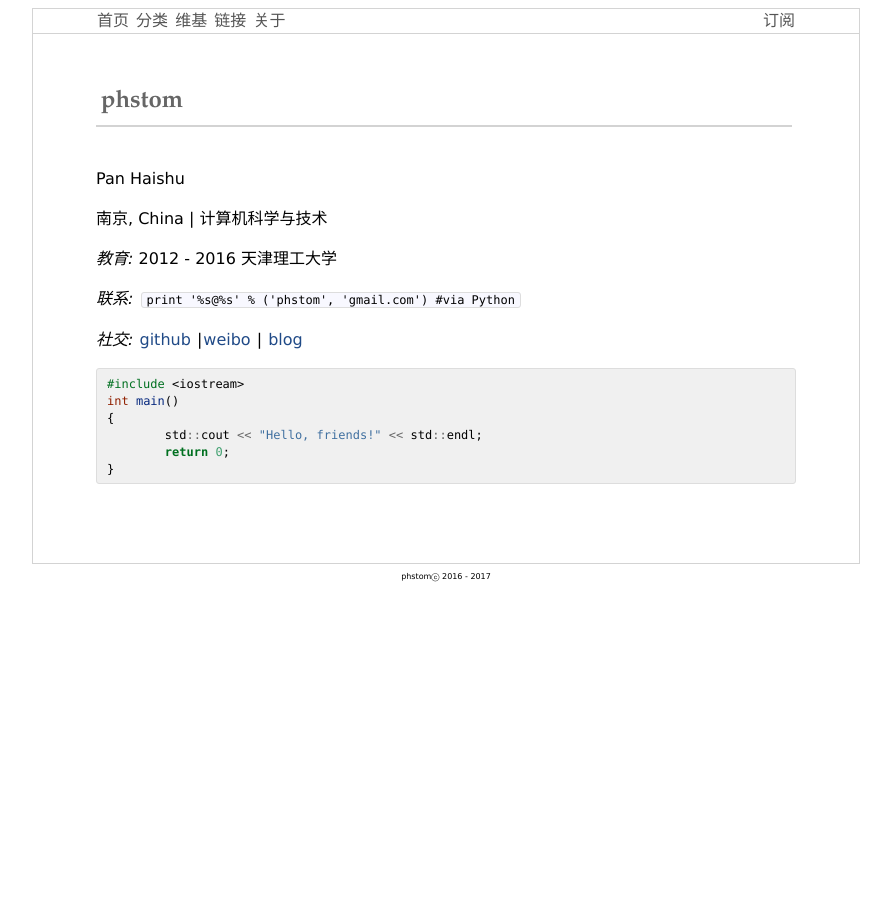
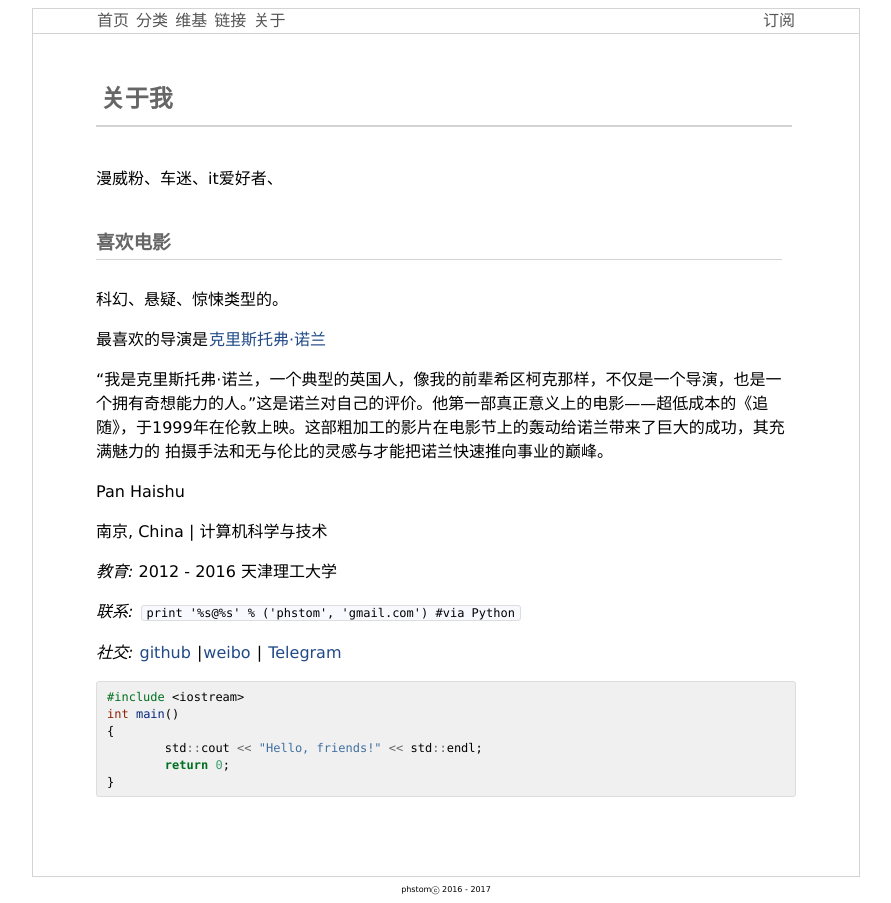
Before and after one commit to phstom/blog, a Jekyll site: the page built from pages/about.md, in a window 1280 px wide. Shown: the whole page, without its empty margins (194-1085 px from the left). Built offline with Jekyll 4.4.1, drawn with Linux system fonts in a browser that asks for light colours.

Commit message:
modify about

````diff
--- a/pages/about.md
+++ b/pages/about.md
@@ -1,10 +1,22 @@
 ---
 layout: page
-title: phstom
+title: 关于我
 description: phstom的个人简介。
 keywords: phstom, 宁静的海
 permalink: /about/
 ---
+
+漫威粉、车迷、it爱好者、
+
+### 喜欢电影
+
+科幻、悬疑、惊悚类型的。
+
+最喜欢的导演是[克里斯托弗·诺兰](https://movie.douban.com/celebrity/1054524/)
+
+“我是克里斯托弗·诺兰，一个典型的英国人，像我的前辈希区柯克那样，不仅是一个导演，也是一个拥有奇想能力的人。”这是诺兰对自己的评价。他第一部真正意义上的电影——超低成本的《追随》，于1999年在伦敦上映。这部粗加工的影片在电影节上的轰动给诺兰带来了巨大的成功，其充满魅力的 拍摄手法和无与伦比的灵感与才能把诺兰快速推向事业的巅峰。
+
+
 
 Pan Haishu
 
@@ -14,7 +26,7 @@ Pan Haishu
 
 *联系:* `print '%s@%s' % ('phstom', 'gmail.com')  #via Python`
 
-*社交:*  [github](http://github.com/phstom) \|[weibo](http://weibo.com/phstom)  \| [blog](https://phstom.github.io/)
+*社交:*  [github](http://github.com/phstom) \|[weibo](http://weibo.com/phstom)  \| [Telegram](https://t.me/phstom)
 
 ```c++
 #include <iostream>
````
